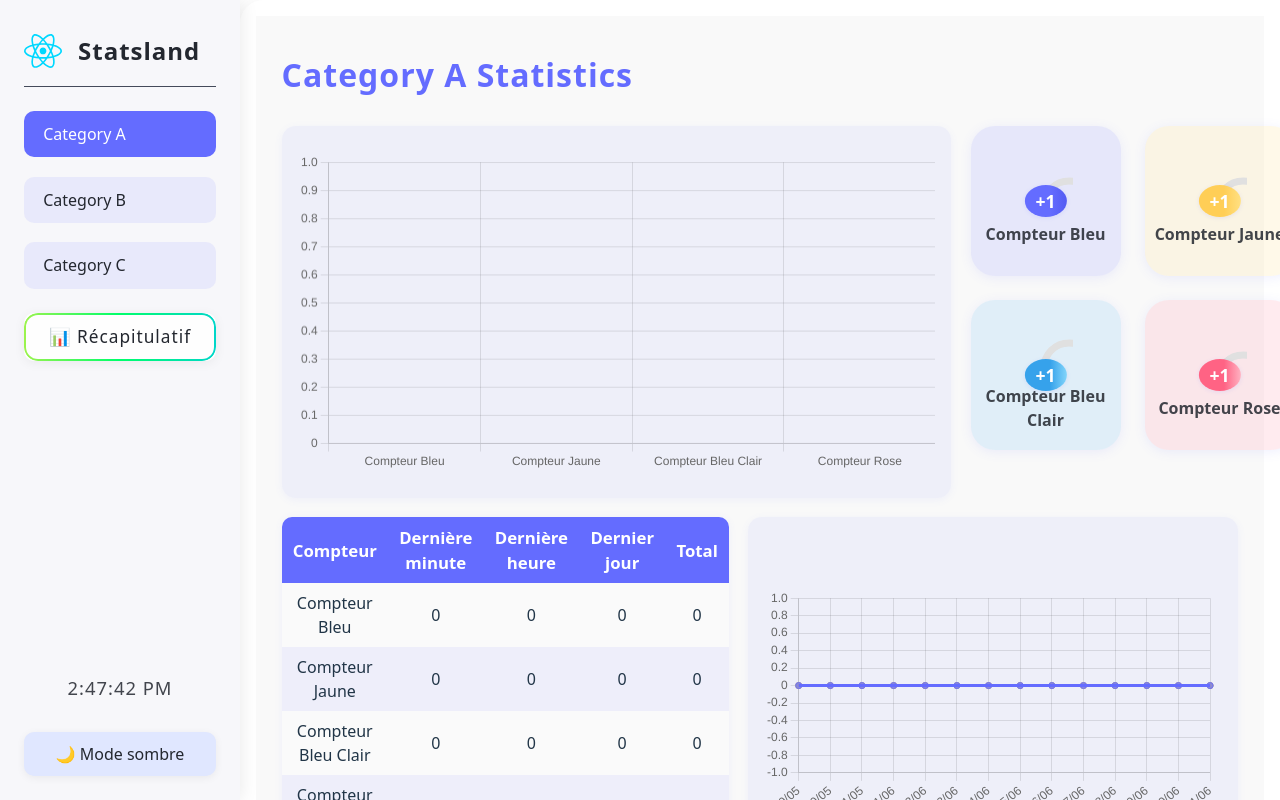
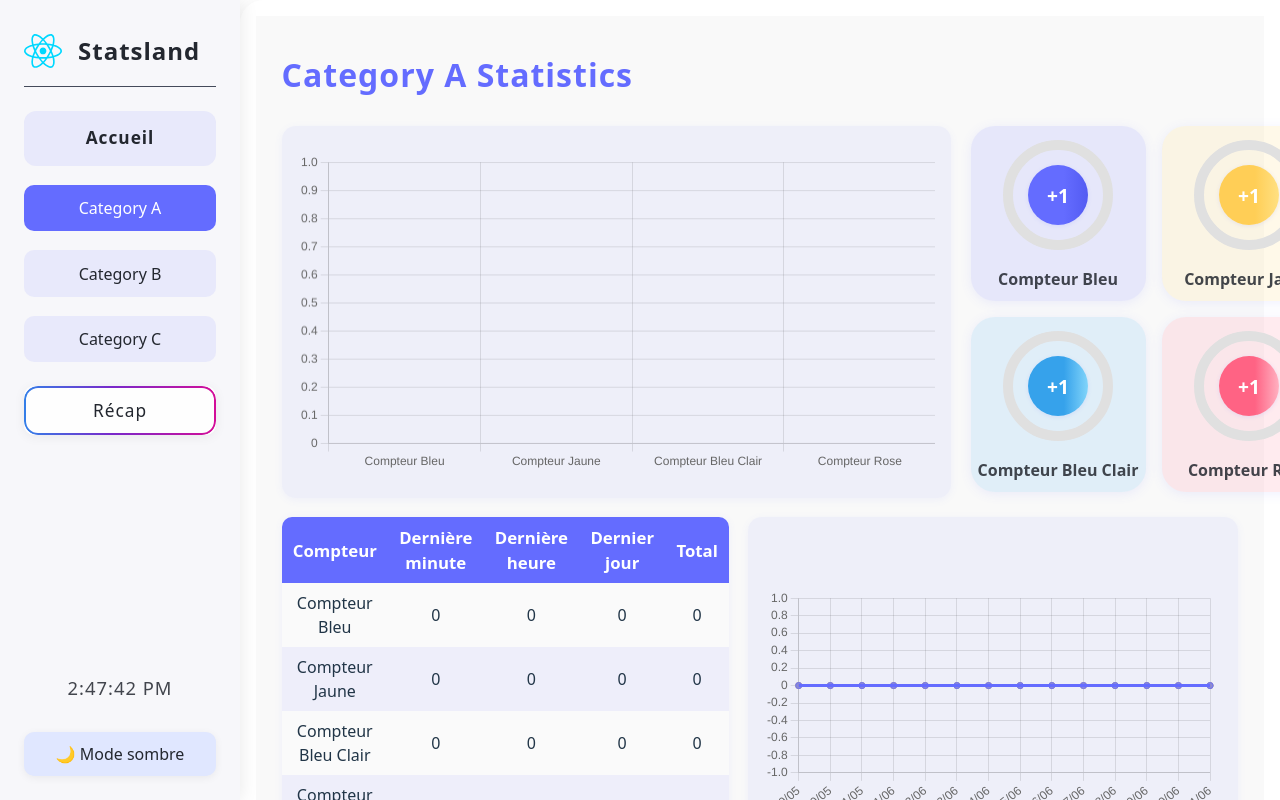
Before and after one commit to Tr-Evan/Statsland, a React (Vite) app: page /category-a in a window 1280 px wide. Built offline with nearby package versions, Linux system fonts and the light colour scheme.

Commit message:
feat: Revamp Dashboard and Sidebar UI with improved layout and styling

```diff
--- a/src/components/Sidebar.jsx
+++ b/src/components/Sidebar.jsx
@@ -23,6 +23,9 @@ const Sidebar = ({ theme, toggleTheme }) => {
       <nav className="sidebar-nav">
         <ul>
           <li>
+            <Link to="/" className={`home-link${location.pathname === '/' ? ' active' : ''}`}>Accueil</Link>
+          </li>
+          <li>
             <Link to="/category-a" className={location.pathname === '/category-a' ? 'active' : ''}>Category A</Link>
           </li>
           <li>
@@ -36,7 +39,7 @@ const Sidebar = ({ theme, toggleTheme }) => {
               to="/recap"
               className={`recap-link${location.pathname === '/recap' ? ' active' : ''}`}
             >
-              <span>📊 Récapitulatif</span>
+              <span>Récap</span>
             </Link>
           </li>
         </ul>
--- a/src/dashboards/CategoryA.jsx
+++ b/src/dashboards/CategoryA.jsx
@@ -153,33 +153,33 @@ const CategoryA = () => {
           <div className="counter-list large">
             <div className="counter-grid">
               {colors.map((c, i) => {
-                const objectif = 50; // Objectif à atteindre
+                const objectif = 50;
                 const value = Math.min(counts[i], objectif);
                 const percent = value / objectif;
-                const radius = 25;
+                const svgSize = 120;
+                const radius = 50;
+                const strokeWidth = 10;
                 const circumference = 2 * Math.PI * radius;
                 const dash = percent * circumference;
                 return (
-                  <div
-                    className="counter-square"
-                    key={i}
-                    style={{ background: c.box }}
-                  >
-                    <svg className="progress-circle" width="56" height="56">
+                  <div className="counter-square" key={i} style={{ background: c.box }}>
+                    <div className="counter-center">
+                      <svg className="progress-circle" width={svgSize} height={svgSize}>
                         <circle
                           className="progress-bg"
-                        cx="50" cy="50" r={radius}
+                          cx={svgSize/2} cy={svgSize/2} r={radius}
                           stroke="#e0e0e0"
-                        strokeWidth="7"
+                          strokeWidth={strokeWidth}
                           fill="none"
                         />
                         <circle
                           className="progress-bar"
-                        cx="50" cy="50" r={radius}
+                          cx={svgSize/2} cy={svgSize/2} r={radius}
                           stroke={c.border}
-                        strokeWidth="7"
+                          strokeWidth={strokeWidth}
                           fill="none"
                           strokeDasharray={`${dash},${circumference - dash}`}
+                          style={{transition: "stroke-dasharray 0.3s"}}
                         />
                       </svg>
                       <button
@@ -187,6 +187,7 @@ const CategoryA = () => {
                         style={{background: c.grad}}
                         onClick={() => handleIncrement(i)}
                       >+1</button>
+                    </div>
                     <div className="counter-label">{c.label}</div>
                   </div>
                 );
--- a/src/dashboards/CategoryB.jsx
+++ b/src/dashboards/CategoryB.jsx
@@ -154,33 +154,33 @@ function CategoryB() {
           <div className="counter-list large">
             <div className="counter-grid">
               {colors.map((c, i) => {
-                const objectif = 50; // Objectif à atteindre
+                const objectif = 50;
                 const value = Math.min(counts[i], objectif);
                 const percent = value / objectif;
-                const radius = 25;
+                const svgSize = 120;
+                const radius = 50;
+                const strokeWidth = 10;
                 const circumference = 2 * Math.PI * radius;
                 const dash = percent * circumference;
                 return (
-                  <div
-                    className="counter-square"
-                    key={i}
-                    style={{ background: c.box }}
-                  >
-                    <svg className="progress-circle" width="56" height="56">
+                  <div className="counter-square" key={i} style={{ background: c.box }}>
+                    <div className="counter-center">
+                      <svg className="progress-circle" width={svgSize} height={svgSize}>
                         <circle
                           className="progress-bg"
-                        cx="28" cy="28" r={radius}
+                          cx={svgSize/2} cy={svgSize/2} r={radius}
                           stroke="#e0e0e0"
-                        strokeWidth="7"
+                          strokeWidth={strokeWidth}
                           fill="none"
                         />
                         <circle
                           className="progress-bar"
-                        cx="28" cy="28" r={radius}
+                          cx={svgSize/2} cy={svgSize/2} r={radius}
                           stroke={c.border}
-                        strokeWidth="7"
+                          strokeWidth={strokeWidth}
                           fill="none"
                           strokeDasharray={`${dash},${circumference - dash}`}
+                          style={{transition: "stroke-dasharray 0.3s"}}
                         />
                       </svg>
                       <button
@@ -188,6 +188,7 @@ function CategoryB() {
                         style={{background: c.grad}}
                         onClick={() => handleIncrement(i)}
                       >+1</button>
+                    </div>
                     <div className="counter-label">{c.label}</div>
                   </div>
                 );
--- a/src/dashboards/CategoryC.jsx
+++ b/src/dashboards/CategoryC.jsx
@@ -209,33 +209,33 @@ function CategoryC() {
           <div className="counter-list large">
             <div className="counter-grid">
               {colors.map((c, i) => {
-                const objectif = 50; // Objectif à atteindre
+                const objectif = 50;
                 const value = Math.min(counts[i], objectif);
                 const percent = value / objectif;
-                const radius = 25;
+                const svgSize = 120;
+                const radius = 50;
+                const strokeWidth = 10;
                 const circumference = 2 * Math.PI * radius;
                 const dash = percent * circumference;
                 return (
-                  <div
-                    className="counter-square"
-                    key={i}
-                    style={{ background: c.box }}
-                  >
-                    <svg className="progress-circle" width="56" height="56">
+                  <div className="counter-square" key={i} style={{ background: c.box }}>
+                    <div className="counter-center">
+                      <svg className="progress-circle" width={svgSize} height={svgSize}>
                         <circle
                           className="progress-bg"
-                        cx="28" cy="28" r={radius}
+                          cx={svgSize/2} cy={svgSize/2} r={radius}
                           stroke="#e0e0e0"
-                        strokeWidth="7"
+                          strokeWidth={strokeWidth}
                           fill="none"
                         />
                         <circle
                           className="progress-bar"
-                        cx="28" cy="28" r={radius}
+                          cx={svgSize/2} cy={svgSize/2} r={radius}
                           stroke={c.border}
-                        strokeWidth="7"
+                          strokeWidth={strokeWidth}
                           fill="none"
                           strokeDasharray={`${dash},${circumference - dash}`}
+                          style={{transition: "stroke-dasharray 0.3s"}}
                         />
                       </svg>
                       <button
@@ -243,6 +243,7 @@ function CategoryC() {
                         style={{background: c.grad}}
                         onClick={() => handleIncrement(i)}
                       >+1</button>
+                    </div>
                     <div className="counter-label">{c.label}</div>
                   </div>
                 );
--- a/src/styles/Dashboard.css
+++ b/src/styles/Dashboard.css
@@ -146,7 +146,7 @@ html, body, #root {
   display: grid;
   grid-template-columns: repeat(2, 1fr);
   grid-template-rows: repeat(2, 1fr);
-  gap: 1.5rem;
+  gap: 1rem;
   width: 100%;
   height: 100%;
   min-width: 180px;
@@ -158,8 +158,8 @@ html, body, #root {
 }
 
 .counter-square {
-  width: 150px;
-  height: 150px;
+  width: 175px;
+  height: 175px;
   background: var(--counter-bg, #fff);
   border-radius: 24px;
   box-shadow: 0 2px 12px 0 rgba(100,108,255,0.10);
@@ -173,9 +173,17 @@ html, body, #root {
   transition: background 0.2s;
 }
 
+.counter-square.home-demo {
+  width: 110px;
+  height: 110px;
+  border-radius: 18px;
+  box-shadow: 0 2px 8px 0 rgba(100,108,255,0.08);
+  background: rgba(100,108,255,0.10);
+}
+
 .counter-square .progress-circle {
-  width: 54px;
-  height: 54px;
+  width: 120px;
+  height: 120px;
   display: block;
   margin: 0 auto;
   position: relative;
@@ -186,13 +194,13 @@ html, body, #root {
   position: absolute;
   top: 50%; left: 50%;
   transform: translate(-50%, -50%);
-  width: 32px;
-  height: 32px;
+  width: 60px;
+  height: 60px;
   border-radius: 50%;
   border: none;
   background: linear-gradient(90deg, #646cff 60%, #535bf2 100%);
   color: #fff;
-  font-size: 1.1em;
+  font-size: 1.2em;
   font-weight: bold;
   box-shadow: 0 1px 4px rgba(100,108,255,0.13);
   cursor: pointer;
@@ -216,6 +224,16 @@ html, body, #root {
   font-weight: 600;
   opacity: 0.85;
   pointer-events: none;
+}
+
+.counter-center {
+  position: relative;
+  display: flex;
+  align-items: center;
+  justify-content: center;
+  width: 120px;
+  height: 120px;
+  margin: 0 auto;
 }
 
 /* Responsive styles */
--- a/src/styles/Sidebar.css
+++ b/src/styles/Sidebar.css
@@ -61,7 +61,10 @@
 }
 
 .sidebar-nav a {
-  display: block;
+  display: flex;
+  align-items: center;
+  justify-content: center;
+  text-align: center;
   text-decoration: none;
   color: inherit;
   background: rgba(100, 108, 255, 0.10);
@@ -125,7 +128,9 @@
   background: rgba(255,255,255,0.95) !important;
   color: #23272f !important;
   box-shadow: 0 2px 12px 0 rgba(0,0,0,0.06);
-  display: block;
+  display: flex;
+  align-items: center;
+  justify-content: center;
   text-decoration: none;
   border: none;
   z-index: 1;
@@ -148,7 +153,7 @@
   -webkit-mask-composite: xor;
   mask-composite: exclude;
   z-index: -1;
-  animation: recap-border-gradient 4s linear infinite;
+  animation: recap-border-gradient 6s linear infinite;
   pointer-events: none;
   display: block;
 }
@@ -175,3 +180,25 @@
   background: rgba(255,255,255,0.85) !important;
   color: #23272f !important;
 }
+
+/* Centrage du texte dans tous les boutons de la sidebar */
+.sidebar-nav a,
+.sidebar-nav .recap-link {
+  display: flex;
+  align-items: center;
+  justify-content: center;
+  text-align: center;
+}
+
+/* Bouton accueil */
+.sidebar-nav .home-link {
+  font-weight: 700;
+  font-size: 1.08em;
+  letter-spacing: 1px;
+  border-radius: 12px;
+  padding: 0.9rem 1.2rem;
+  background: rgba(100, 108, 255, 0.10);
+  color: inherit;
+  margin-bottom: 1.2rem;
+  transition: background 0.2s, color 0.2s;
+}
```
Also changed, not shown: src/components/Dashboard.jsx (+17 -37 lines). Lines whose indentation alone changed are shown as unchanged.
